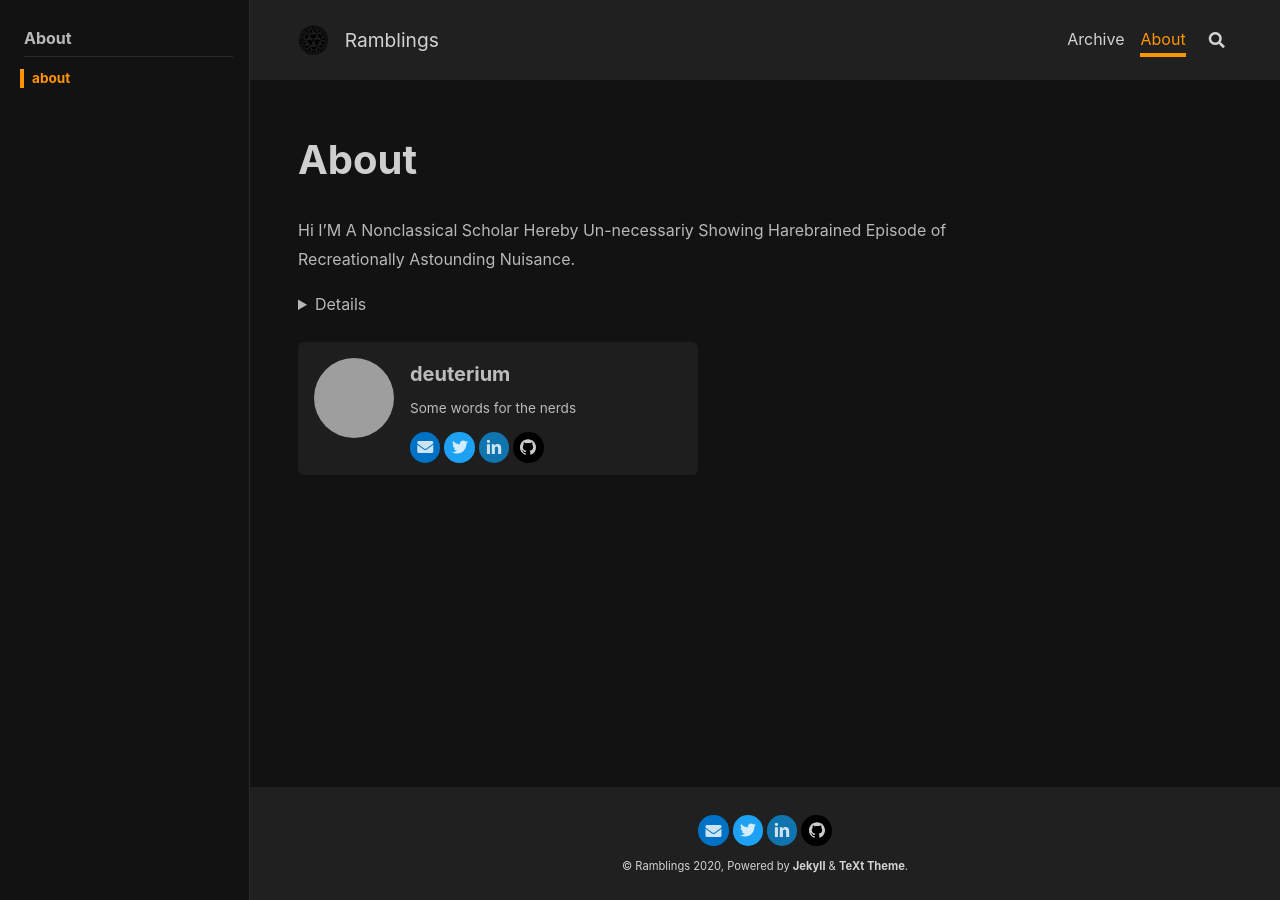
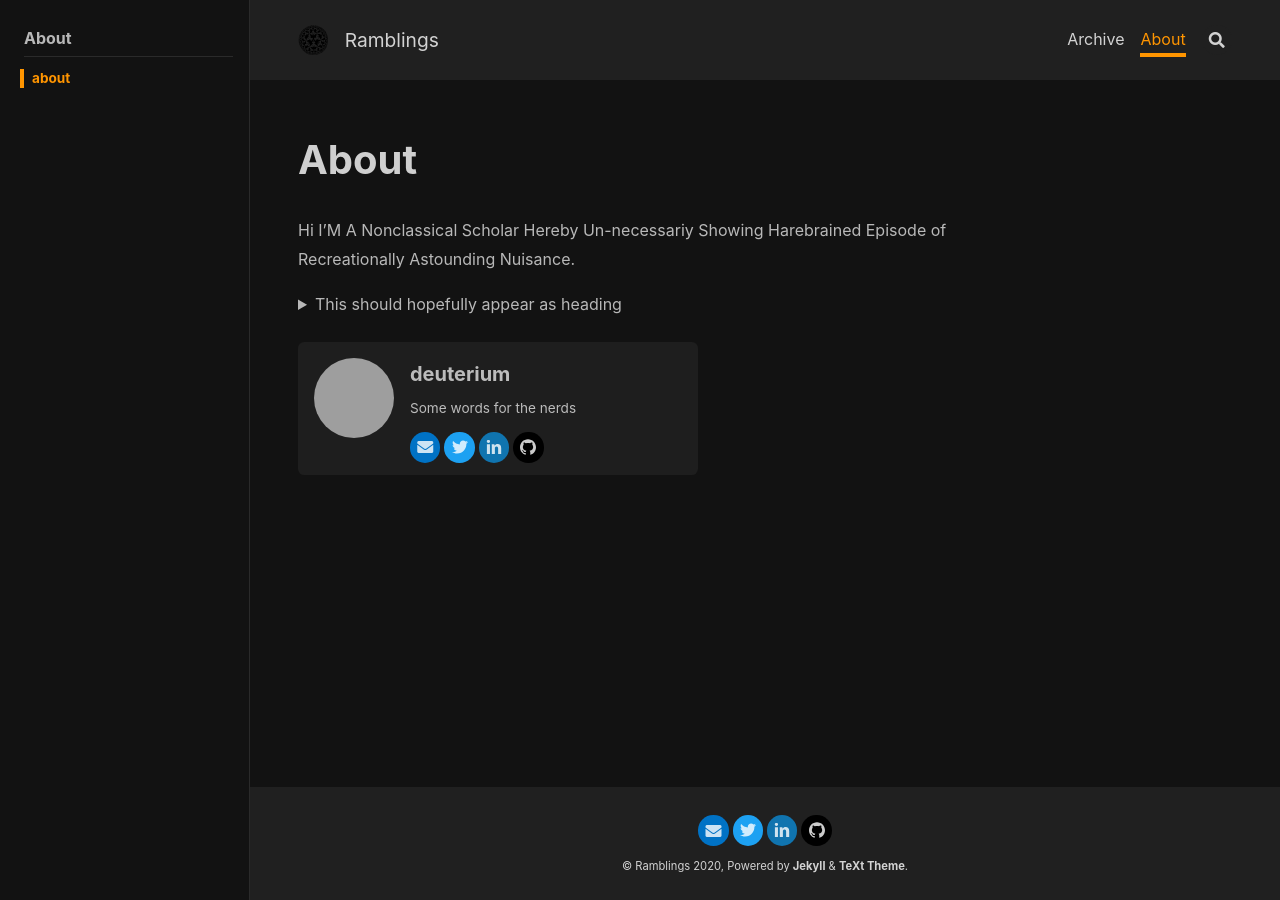
Before and after one commit to deut-erium/ramblings, a Jekyll site: the page built from about.md, in a window 1280 px wide. Built offline with Jekyll 4.4.1, drawn with Linux system fonts in a browser that asks for light colours; nearby versions of some CDN libraries; comment, search, counter and statistics services are not loaded.

Commit message:
Update about.md

```diff
--- a/about.md
+++ b/about.md
@@ -36,5 +36,6 @@ key: "ABOUTPAGE11"
 Hi I'M A Nonclassical Scholar Hereby Un-necessariy Showing Harebrained Episode of Recreationally Astounding Nuisance.
 
 <details>
+  <summary>This should hopefully appear as heading</summary>
   Testing how it looks
 </details>
```
